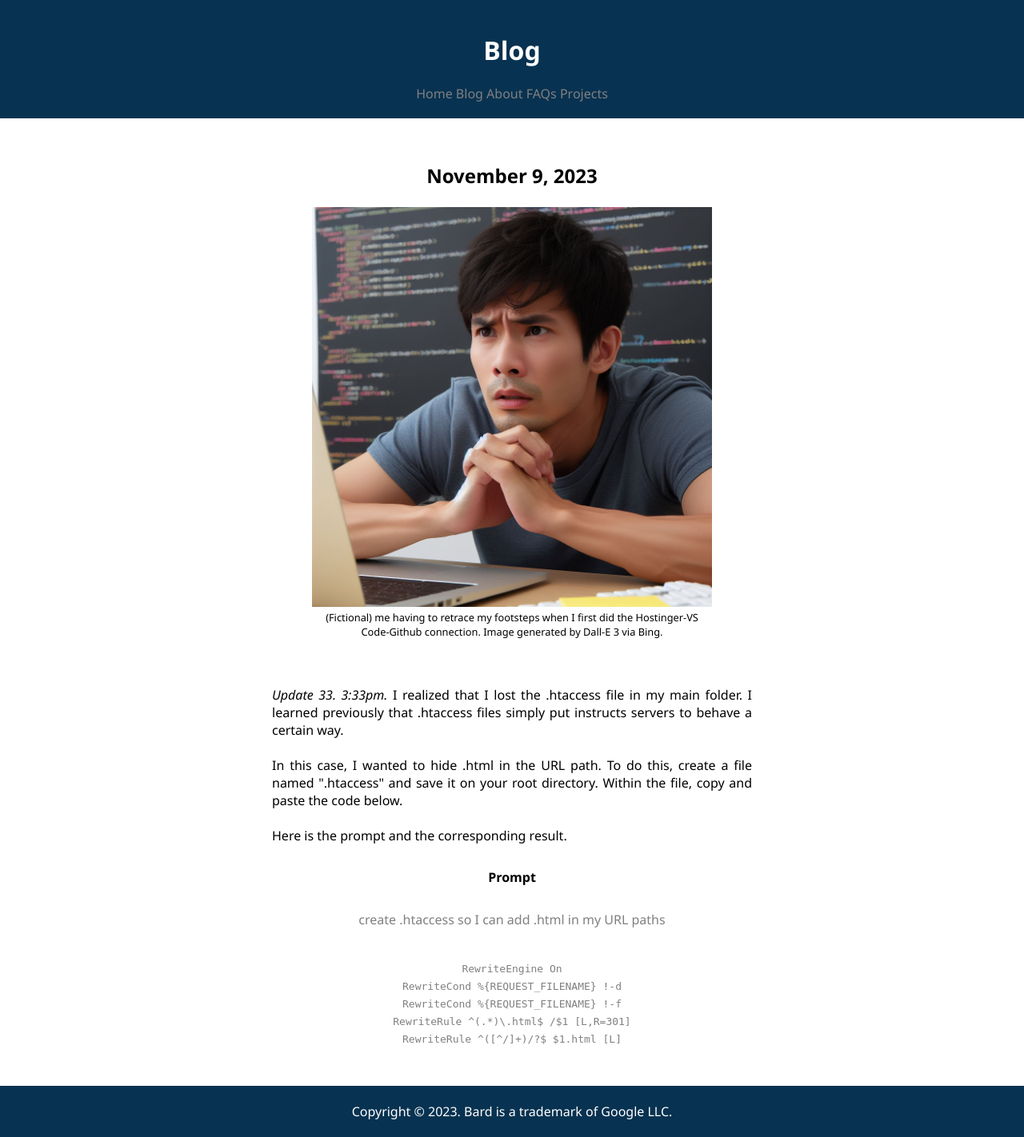
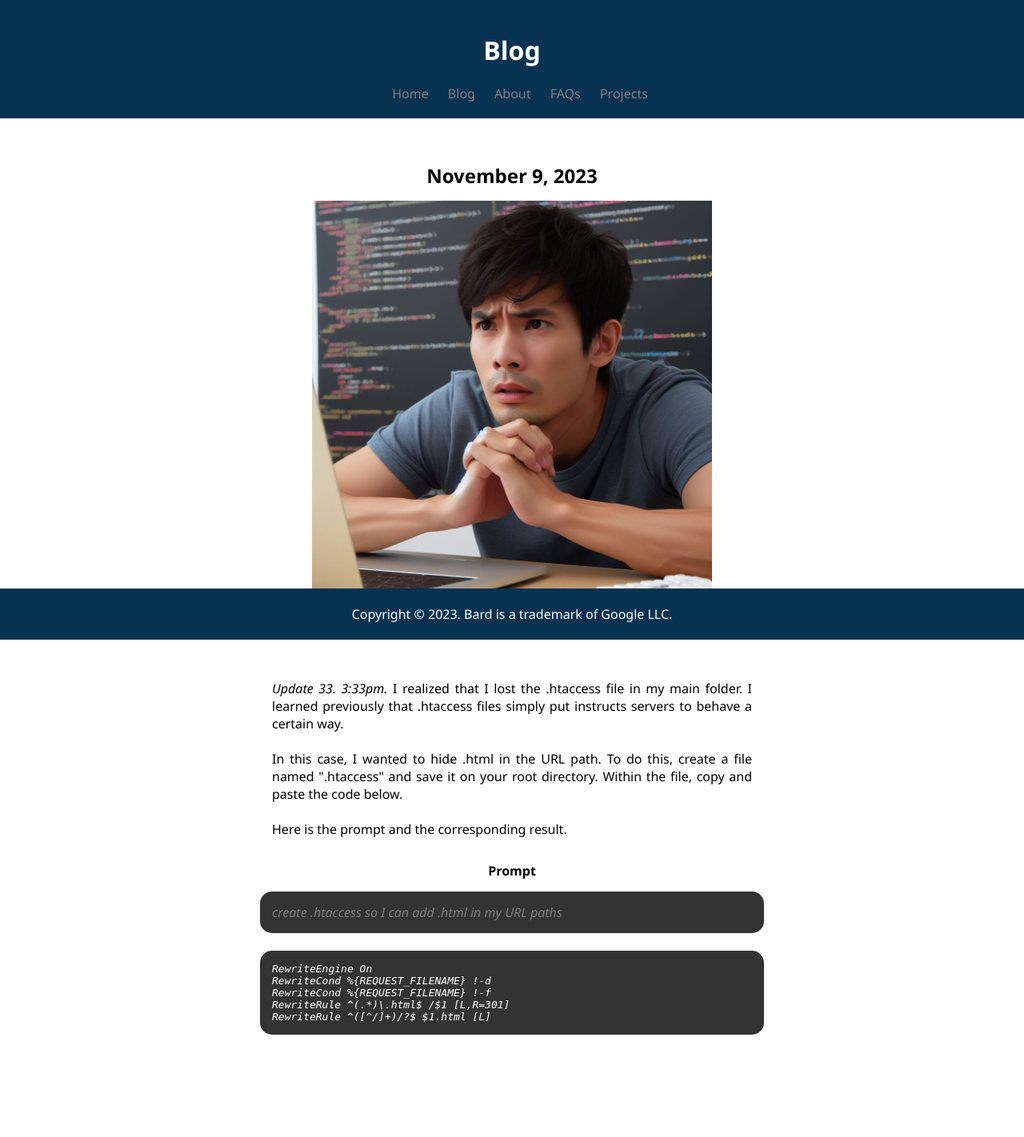
Before and after one commit to jayrpatron/builtwithbard, a PHP site: page /blog/2023-11-09.html in a window 1280 px wide. Shown: the whole page at 80% size. After the commit the page ends 1294 px from the top, so only its background shows below. Run offline with PHP 8.4, Linux system fonts and the light colour scheme.

Commit message:
change css

```diff
--- a/blog/2023-11-09.html
+++ b/blog/2023-11-09.html
@@ -2,7 +2,7 @@
 <html>
 <head>
   <title>Built With Bard Blog - November 9, 2023 - Hiding .html in URL paths</title>
-  <link rel="stylesheet" href="/styles.css">
+  <link rel="stylesheet" href="blog-styles.css">
   <meta charset="utf-8">
   <meta content="IE=edge,chrome=1" http-equiv="X-UA-Compatible">
   <meta content="Default page" name="description">
--- a/blog/blog-styles.css
+++ b/blog/blog-styles.css
@@ -125,10 +125,10 @@ iframe {
 
 figure {
   font-size: 0.8em;
-  text-align: center;
+  max-width: 500px;
   overflow: hidden;
   text-overflow: ellipsis;
-  max-width: 500px;
+  text-align: center;
   align-items: center;
   width: 100%;
   height: auto;
```
